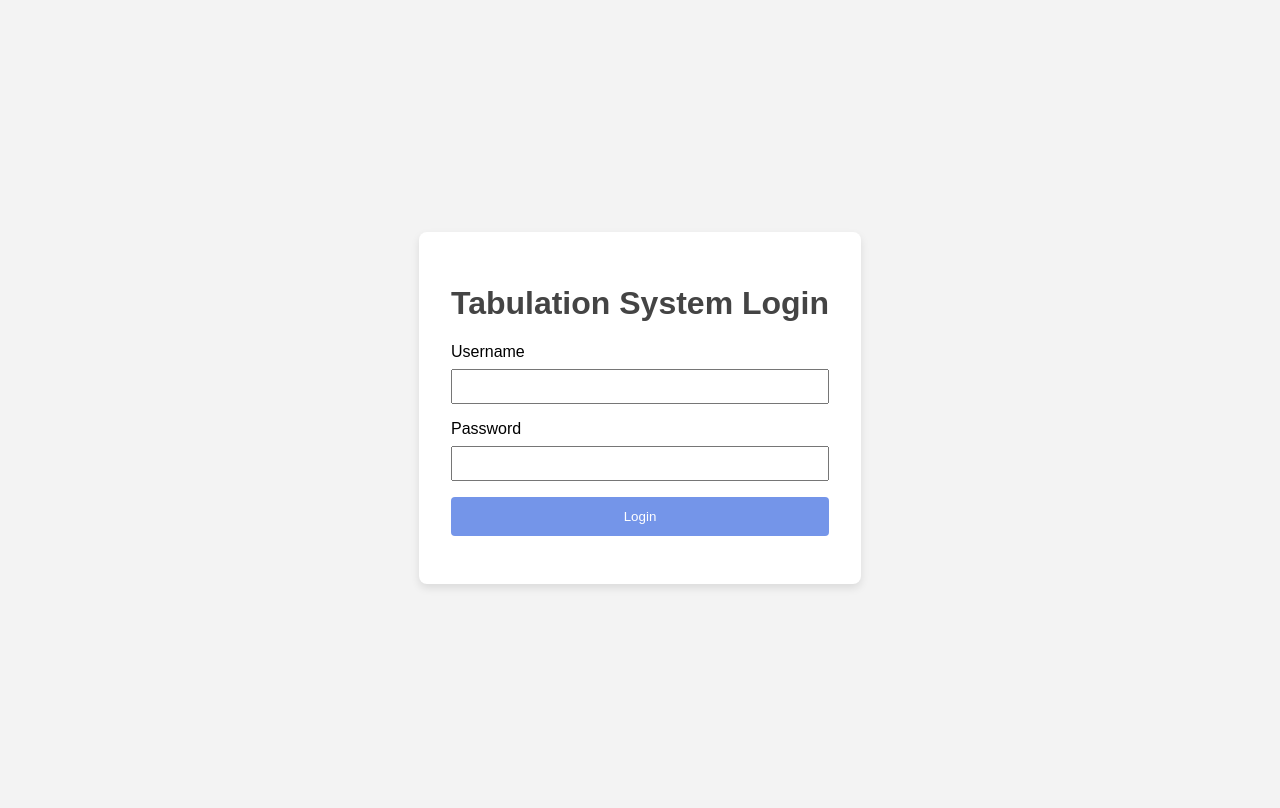
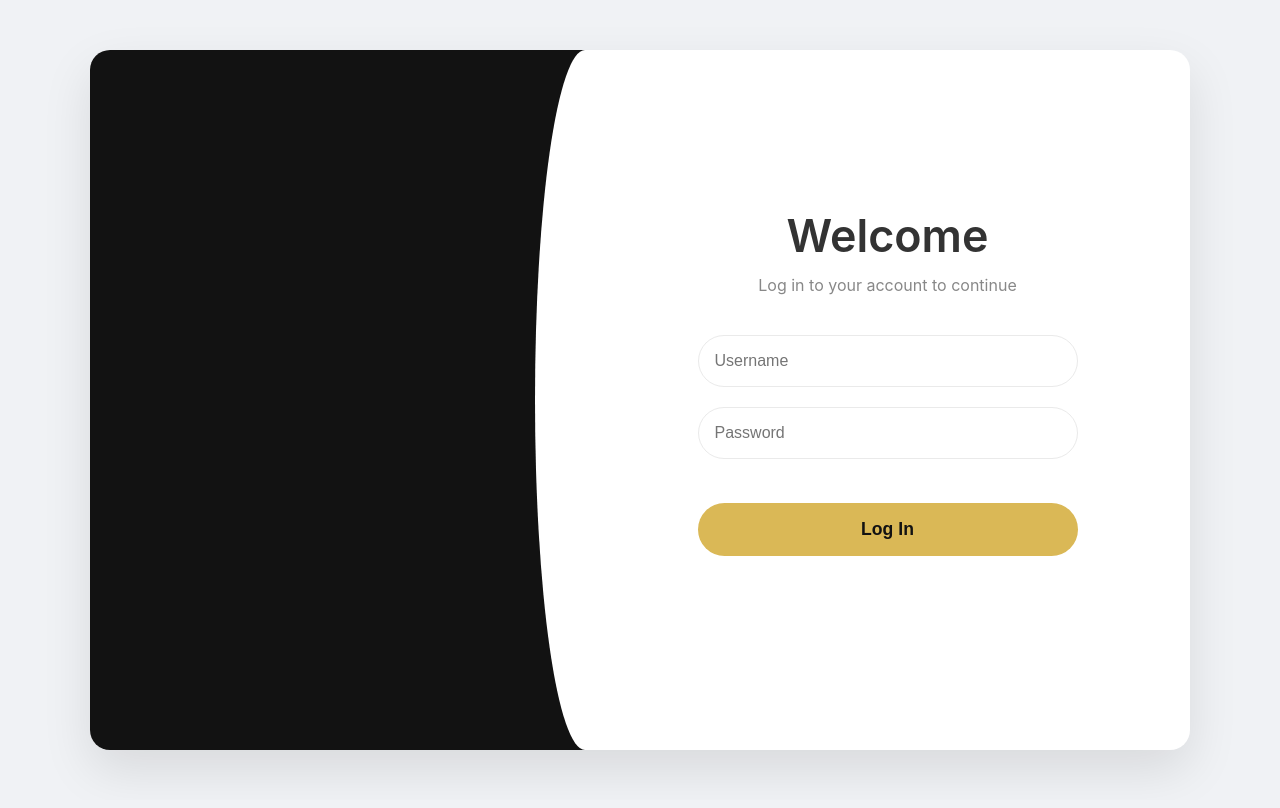
Before and after one commit to MarkLawrenceArtistry/tabulation-refactored, a website: page public/login.html in a window 1280 px wide. Drawn offline with Linux system fonts and the light colour scheme.

Commit message:
Login Update/Not Totall done

```diff
--- /dev/null
+++ b/public/css/login.css
@@ -0,0 +1,147 @@
+:root {
+    /* --- COLOR PALETTE  --- */
+    --primary-color: #dab856;      /* Gold */
+    --primary-darker-color: #c8a94d; /* Darker Gold for Hover */
+    --dark-color: #121212;         /* Rich Black */
+    --background-color: #f0f2f5;   /* Light Grey Background */
+    --form-bg-color: #ffffff;      /* White Form Panel */
+    --text-dark-color: #333;
+    --text-light-color: #888;
+    --border-color: #eaeaea;
+    --shadow-color: rgba(0, 0, 0, 0.1);
+}
+
+* {
+    margin: 0;
+    padding: 0;
+    box-sizing: border-box;
+}
+
+body {
+    font-family: -apple-system, BlinkMacSystemFont, "Segoe UI", Roboto, Helvetica, Arial, sans-serif;
+    display: flex;
+    justify-content: center;
+    align-items: center;
+    height: 100vh;
+    background-color: var(--background-color);
+}
+
+.login-container {
+    display: flex;
+    width: 1100px;
+    height: 700px;
+    max-width: 90vw;
+    background-color: var(--form-bg-color);
+    box-shadow: 0 20px 50px var(--shadow-color);
+    border-radius: 20px;
+    overflow: hidden;
+    position: relative;
+}
+
+/* --- Left Panel  --- */
+.login-left-panel {
+    flex-basis: 45%;
+    position: relative;
+    background-color: var(--dark-color);
+}
+
+/* The S-Curve Separator */
+.login-left-panel::after {
+    content: '';
+    position: absolute;
+    top: 0;
+    right: -50px;
+    width: 100px;
+    height: 100%;
+    background-color: var(--form-bg-color);
+    border-radius: 50%;
+}
+
+/* --- Right Panel (Form) --- */
+.login-right-panel {
+    flex-basis: 55%;
+    display: flex;
+    justify-content: center;
+    align-items: center;
+    padding: 2.5rem;
+}
+
+.form-wrapper {
+    width: 100%;
+    max-width: 380px;
+    text-align: center;
+}
+
+h1 {
+    font-size: 2.8rem;
+    font-weight: 600;
+    color: var(--text-dark-color);
+    margin-bottom: 0.75rem;
+}
+
+.subtitle {
+    color: var(--text-light-color);
+    margin-bottom: 2.5rem;
+    font-size: 1rem;
+}
+
+.input-group {
+    position: relative;
+    margin-bottom: 1.25rem;
+}
+
+.input-group input {
+    width: 100%;
+    padding: 1rem;
+    border: 1px solid var(--border-color);
+    border-radius: 50px;
+    font-size: 1rem;
+    color: var(--text-dark-color);
+    transition: all 0.3s ease;
+}
+
+.input-group input:focus {
+    outline: none;
+    border-color: var(--primary-color);
+    box-shadow: 0 0 0 4px rgba(218, 184, 86, 0.15);
+}
+
+button {
+    width: 100%;
+    padding: 1rem;
+    background-color: var(--primary-color);
+    color: var(--dark-color);
+    border: none;
+    border-radius: 50px;
+    cursor: pointer;
+    font-size: 1.1rem;
+    font-weight: 600;
+    transition: background-color 0.3s ease;
+    margin-top: 1.5rem;
+}
+
+button:hover {
+    background-color: var(--primary-darker-color);
+}
+
+#error-message {
+    color: #e74c3c;
+    margin-top: 1rem;
+    min-height: 1.2em;
+}
+
+@media (max-width: 1100px) {
+    .login-container {
+        flex-direction: column;
+        width: 100%;
+        height: 100%;
+        max-width: 100%;
+        border-radius: 0;
+    }
+    .login-left-panel {
+        display: none;
+    }
+    .login-right-panel {
+        justify-content: center;
+    }
+}
--- a/public/login.html
+++ b/public/login.html
@@ -4,33 +4,41 @@
     <meta charset="UTF-8">
     <meta name="viewport" content="width=device-width, initial-scale=1.0">
     <title>Login - Pageant System</title>
-    <style>
-        body { font-family: sans-serif; display: flex; justify-content: center; align-items: center; height: 100vh; background-color: #f3f3f3; }
-        .login-container { padding: 2rem; background: white; border-radius: 8px; box-shadow: 0 4px 8px rgba(0,0,0,0.1); }
-        h1 { text-align: center; color: #444; }
-        .form-group { margin-bottom: 1rem; }
-        label { display: block; margin-bottom: 0.5rem; }
-        input { width: 100%; padding: 0.5rem; box-sizing: border-box; }
-        button { width: 100%; padding: 0.75rem; background-color: #7495e9; color: white; border: none; border-radius: 4px; cursor: pointer; }
-        #error-message { color: red; text-align: center; margin-top: 1rem; }
-    </style>
+    <link rel="stylesheet" href="./css/login.css">
 </head>
 <body>
-    <div class="login-container">
-        <h1>Tabulation System Login</h1>
-        <form id="login-form">
-            <div class="form-group">
-                <label for="username">Username</label>
-                <input type="text" id="username" name="username" required>
+
+       <div class="login-container">
+        <!-- Left Panel with Background Image -->
+        <div class="login-left-panel">
+
+        </div>
+        <!-- Right Panel with Login Form -->
+        <div class="login-right-panel">
+            <div class="form-wrapper">
+                <h1>Welcome</h1>
+                <p class="subtitle">Log in to your account to continue</p>
+
+                <form id="login-form">
+                    <div class="input-group">
+                        <input type="text" id="username" name="username" placeholder="Username" required>
+                    </div>
+                    <div class="input-group">
+                        <input type="password" id="password" name="password" placeholder="Password" required>
+                    </div>
+
+
+
+                    <button type="submit">Log In</button>
+                </form>
+
+                <p id="error-message"></p>
             </div>
-            <div class="form-group">
-                <label for="password">Password</label>
-                <input type="password" id="password" name="password" required>
-            </div>
-            <button type="submit">Login</button>
-        </form>
-        <p id="error-message"></p>
+        </div>
     </div>
+
+
     <script src="/js/login.js"></script>
+
 </body>
 </html>
```
Also changed, not shown: Assets/MrandMsLogo.png (added), 1 other file.
